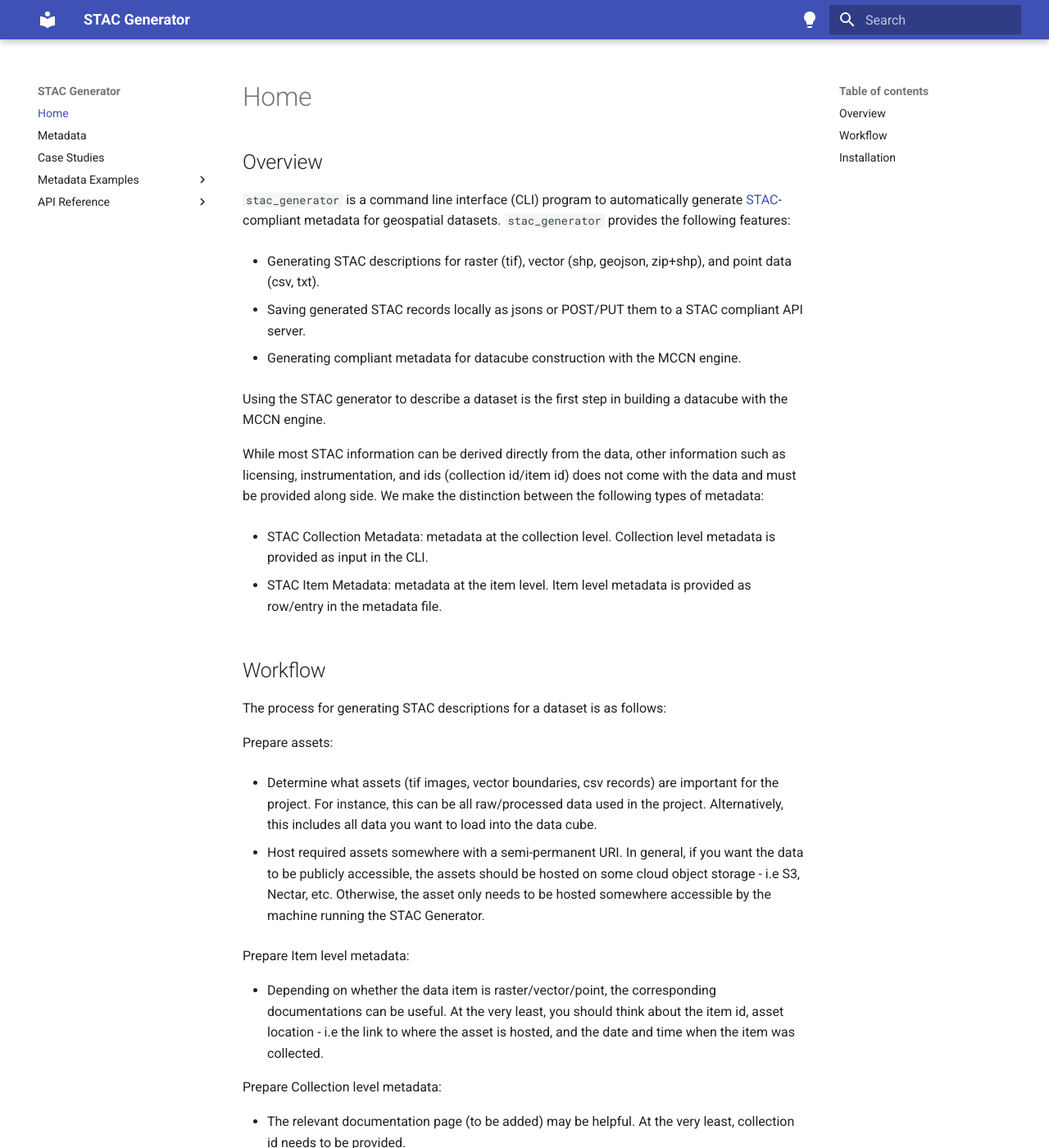
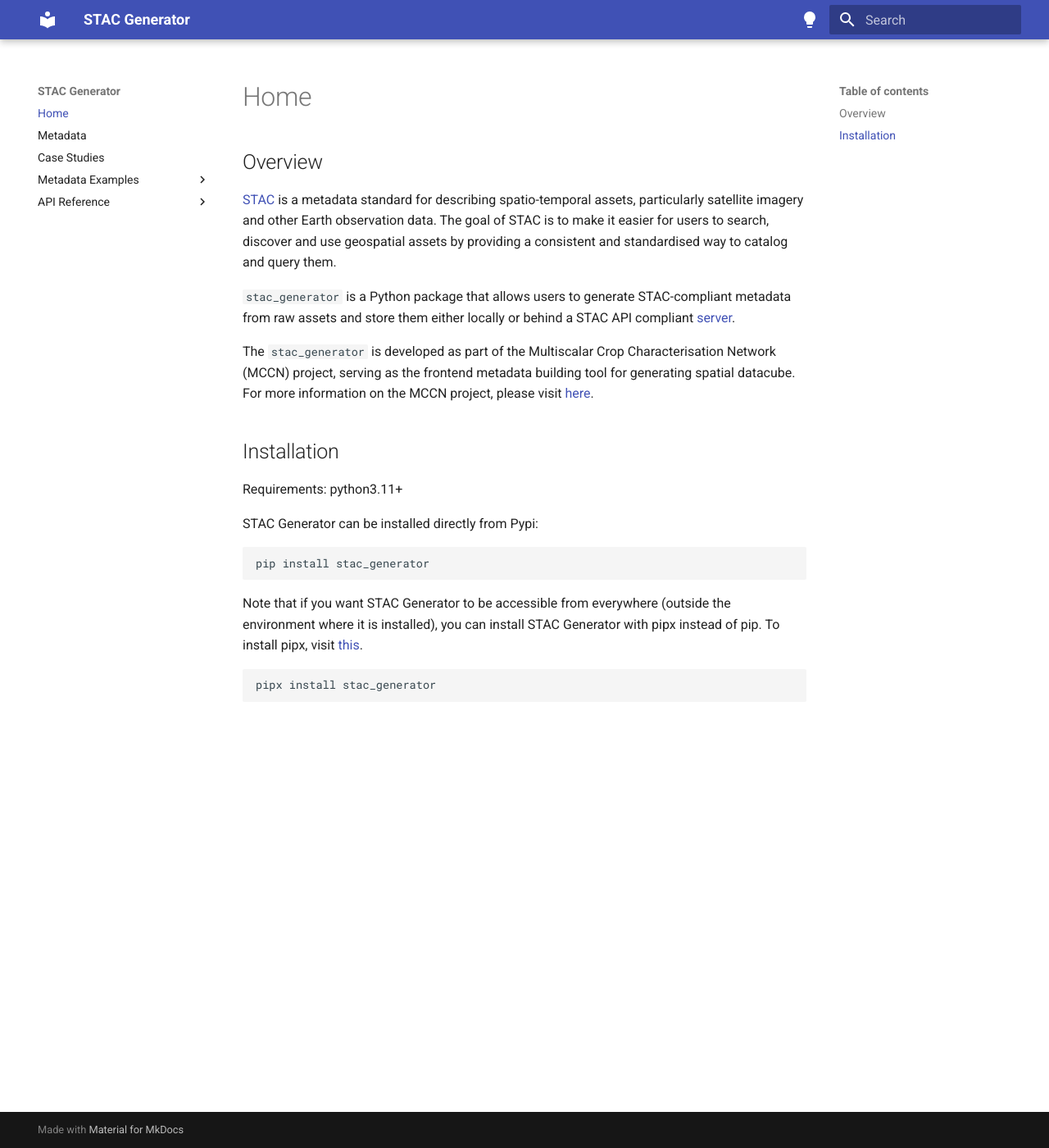
Before and after one commit to aus-plant-phenomics-network/stac-generator, an MkDocs documentation site: the page built from docs/index.md, in a window 1280 px wide and 1400 px high. Shown: the whole window at 82% size. Built offline with MkDocs 1.6.1 and Material for MkDocs 9.7.7, drawn with Linux system fonts in a browser that asks for light colours; some of the changed text lies outside the part shown.

Commit message:
doc: update index page

```diff
--- a/docs/index.md
+++ b/docs/index.md
@@ -1,49 +1,16 @@
 
 ## Overview
 
-`stac_generator` is a command line interface (CLI) program to automatically generate [STAC](https://stacspec.org/en)-compliant metadata for geospatial datasets. `stac_generator` provides the following features:
+[STAC](https://stacspec.org/en) is a metadata standard for describing spatio-temporal assets, particularly satellite imagery and other Earth observation data. The goal of STAC is to make it easier for users to search, discover and use geospatial assets by providing a consistent and standardised way to catalog and query them.
 
-- Generating STAC descriptions for raster (tif), vector (shp, geojson, zip+shp), and point data (csv, txt).
+`stac_generator` is a Python package that allows users to generate STAC-compliant metadata from raw assets and store them either locally or behind a STAC API compliant [server](https://github.com/stac-utils/stac-fastapi-pgstac).
 
-- Saving generated STAC records locally as jsons or POST/PUT them to a STAC compliant API server.
-
-- Generating compliant metadata for datacube construction with the MCCN engine.
-
-Using the STAC generator to describe a dataset is the first step in building a datacube with the MCCN engine.
-
-While most STAC information can be derived directly from the data, other information such as licensing, instrumentation, and ids (collection id/item id) does not come with the data and must be provided along side. We make the distinction between the following types of metadata:
-
-- STAC Collection Metadata: metadata at the collection level. Collection level metadata is provided as input in the CLI.
-
-- STAC Item Metadata: metadata at the item level. Item level metadata is provided as row/entry in the metadata file.
-
-
-
-## Workflow
-
-The process for generating STAC descriptions for a dataset is as follows:
-
-Prepare assets:
-
-  - Determine what assets (tif images, vector boundaries, csv records) are important for the project. For instance, this can be all raw/processed data used in the project. Alternatively, this includes all data you want to load into the data cube.
-
-  - Host required assets somewhere with a semi-permanent URI. In general, if you want the data to be publicly accessible, the assets should be hosted on some cloud object storage - i.e S3, Nectar, etc. Otherwise, the asset only needs to be hosted somewhere accessible by the machine running the STAC Generator.
-
-Prepare Item level metadata:
-
-  - Depending on whether the data item is raster/vector/point, the corresponding documentations can be useful. At the very least, you should think about the item id, asset location - i.e the link to where the asset is hosted, and the date and time when the item was collected.
-
-Prepare Collection level metadata:
-
-  - The relevant documentation page (to be added) may be helpful. At the very least, collection id needs to be provided.
-
-Determine whether to save the STAC records locally or remotely.
-
+The `stac_generator` is developed as part of the Multiscalar Crop Characterisation Network (MCCN) project, serving as the frontend metadata building tool for generating spatial datacube. For more information on the MCCN project, please visit [here](#).
 
 
 ## Installation
 
-Requirements: python3.10+
+Requirements: python3.11+
 
 STAC Generator can be installed directly from Pypi:
 
```
Also changed, not shown: docs/quick_start.md (added, +3 -0 lines).
